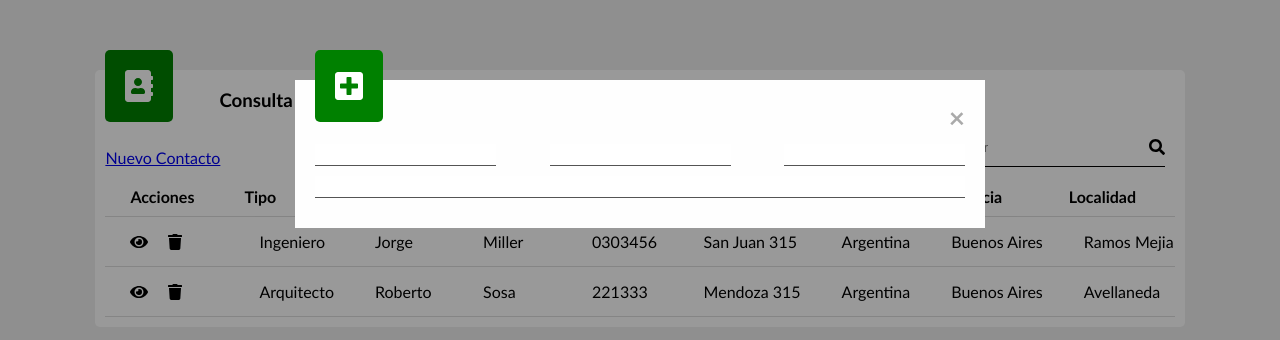
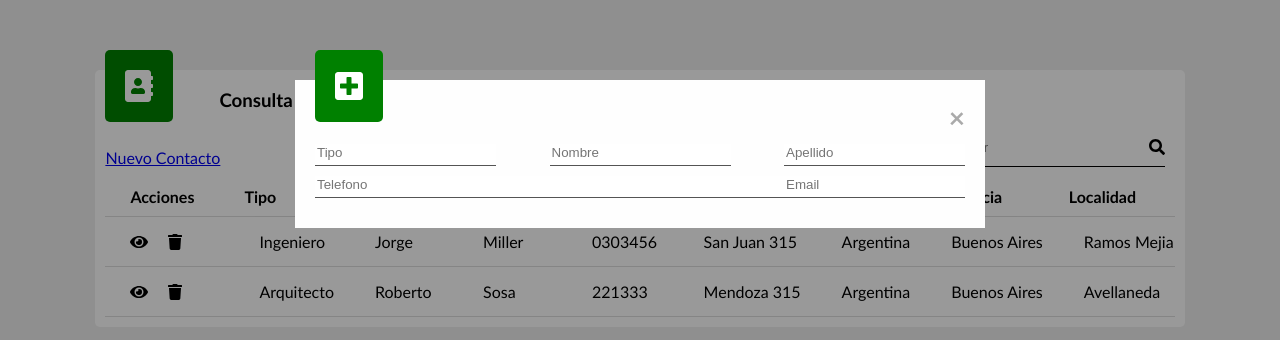
Before and after one commit to fedebarraza/vue-project, a Vue app: page / in a window 1280 px wide. Both pictures are taken after a click on the link "Nuevo Contacto". Shown: the top 340 px of the page. Built offline with nearby package versions, Linux system fonts and the light colour scheme.

Commit message:
changes on search

```diff
--- a/src/components/contact/ContactList.vue
+++ b/src/components/contact/ContactList.vue
@@ -15,7 +15,7 @@
         </tr>
       </thead>
       <tbody>
-        <tr v-for="(item, index) in matchItems" :key="item.id">
+        <tr v-for="(item, index) in items" :key="item.id">
           <td class="actions">
             <font-awesome-icon
               class="action-button"
@@ -59,26 +59,6 @@ export default {
       type: Array,
       required: true
     }
-  },
-  computed: {
-    matchItems() {
-      const query = this.query.toLowerCase();
-      if (query) {
-        let matches = this.items.filter(function(item) {
-          for (let propField in item) {
-            if (
-              propField != "id" &&
-              item[propField].toLowerCase().includes(query)
-            ) {
-              return true;
-            }
-          }
-          return false;
-        });
-        return matches;
-      }
-      return this.items;
-    }
   }
 };
 </script>
--- a/src/components/contact/ContactModal.vue
+++ b/src/components/contact/ContactModal.vue
@@ -7,13 +7,23 @@
       >
       <div class="form">
         <div class="row">
-          <input type="text" name="Tipo" :value="tipo" />
-          <input type="text" name="Nombre" :value="nombre" />
-          <input type="text" name="Apellido" :value="apellido" />
+          <input type="text" placeholder="Tipo" :value="tipo" />
+          <input type="text" placeholder="Nombre" :value="nombre" />
+          <input type="text" placeholder="Apellido" :value="apellido" />
         </div>
         <div class="row">
-          <input class="grow-2" type="text" name="Telefono" :value="telefono" />
-          <input class="grow-0" type="email" name="Email" :value="email" />
+          <input
+            class="grow-2"
+            type="text"
+            placeholder="Telefono"
+            :value="telefono"
+          />
+          <input
+            class="grow-0"
+            type="email"
+            placeholder="Email"
+            :value="email"
+          />
         </div>
       </div>
     </div>
--- a/src/components/contact/ContactPage.vue
+++ b/src/components/contact/ContactPage.vue
@@ -4,10 +4,10 @@
     <contact-icon></contact-icon>
     <div class="menu">
       <a href="#" @click.prevent="openModal = true">Nuevo Contacto</a>
-      <search :query.sync="query"></search>
+      <search @search="searchItem"></search>
     </div>
     <contact-list
-      :items="items"
+      :items="searchedItems"
       :query="query"
       @details="editItem"
       @delete="deleteItem"
@@ -67,6 +67,25 @@ export default {
       }
     ];
   },
+  computed: {
+    searchedItems() {
+      if (!this.query) {
+        return this.items;
+      }
+      return this.items.filter(item => {
+        for (let fieldName in item) {
+          if (
+            fieldName != "id" &&
+            item[fieldName].toLowerCase().includes(this.query)
+          ) {
+            return true;
+          }
+        }
+        return false;
+      });
+      return matches;
+    }
+  },
   methods: {
     editItem(item) {
       this.item = item;
@@ -74,6 +93,9 @@ export default {
     },
     deleteItem(index) {
       this.items.splice(index, 1);
+    },
+    searchItem(query) {
+      this.query = query.toLowerCase();
     }
   }
 };
--- a/src/components/contact/Search.vue
+++ b/src/components/contact/Search.vue
@@ -1,11 +1,6 @@
 <template>
   <div class="control-form search">
-    <input
-      v-model="queryText"
-      type="text"
-      placeholder="Buscar"
-      @change="$emit('update:query', queryText)"
-    />
+    <input type="text" placeholder="Buscar" v-model="query" />
     <font-awesome-icon icon="search"></font-awesome-icon>
   </div>
 </template>
@@ -18,10 +13,16 @@ export default {
   components: {
     FontAwesomeIcon
   },
+  watch: {},
   data() {
     return {
-      queryText: ""
+      query: ""
     };
+  },
+  watch: {
+    query: function() {
+      this.$emit("search", this.query);
+    }
   }
 };
 </script>
```
